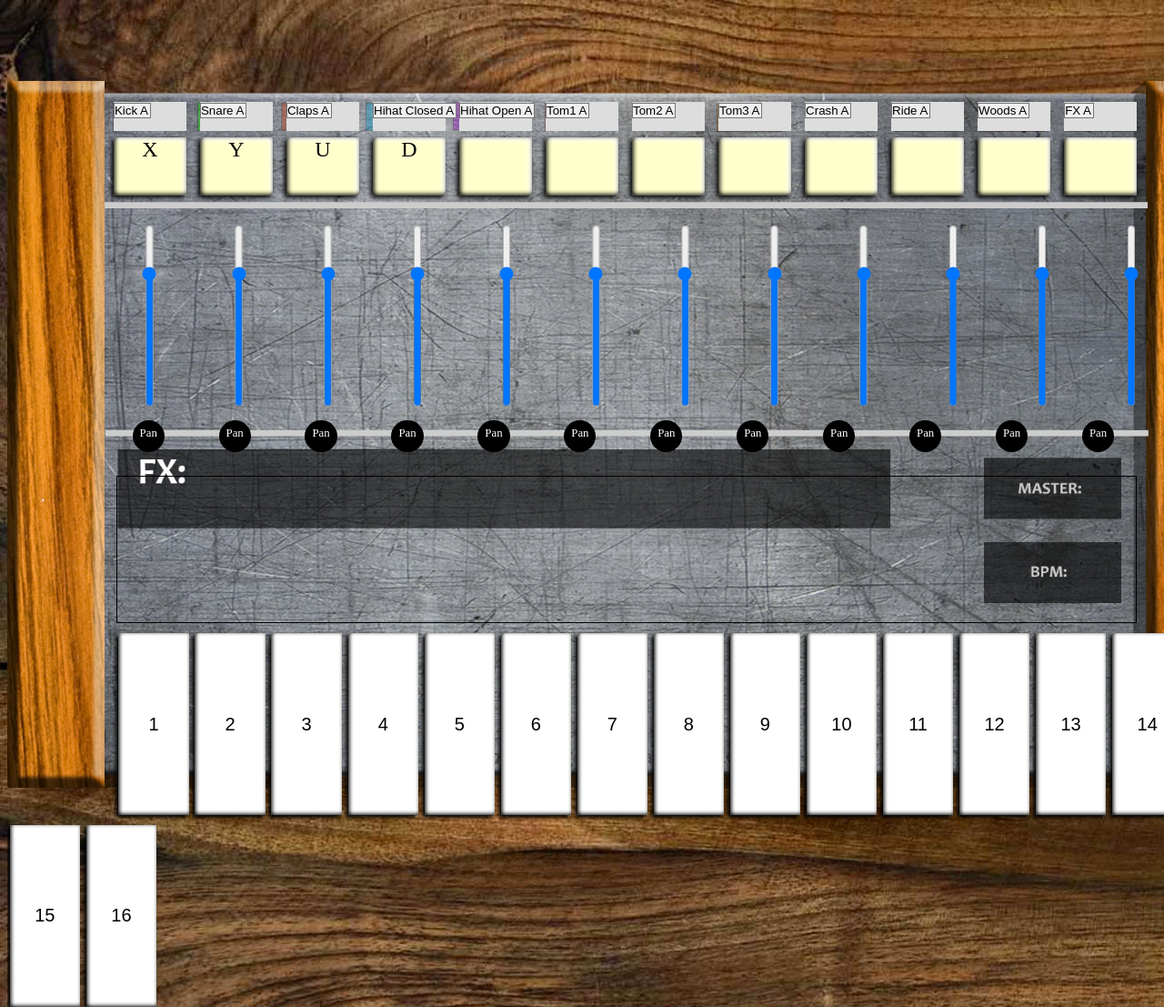
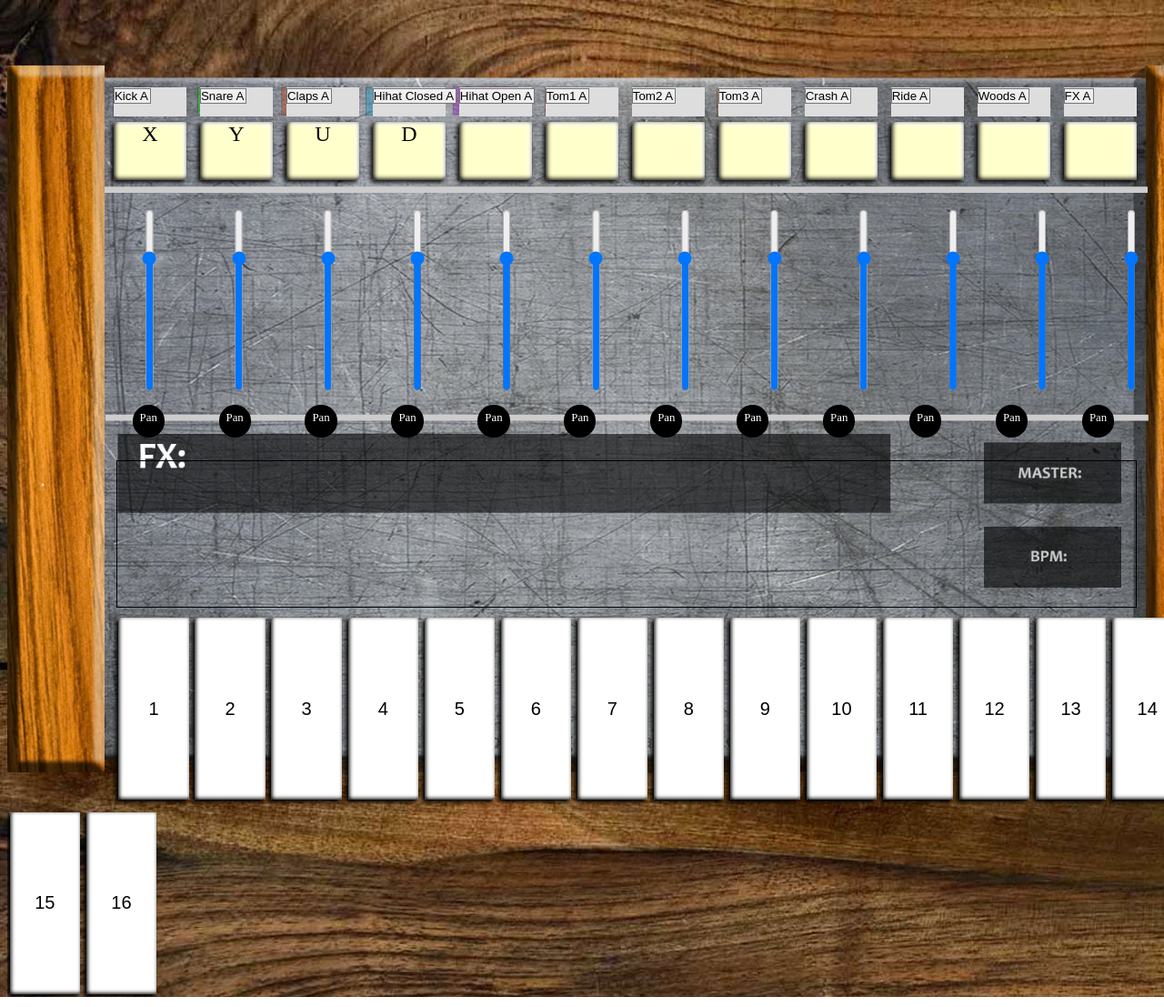
Before and after one commit to Phewz/prg, a PHP site: page / in a window 1280 px wide; the page is wider, and only the part inside the window is pictured. Shown: that part at 91% size. Run offline with PHP 8.4, Linux system fonts and the light colour scheme.

Commit message:
Margins Update

```diff
--- a/css/screen.css
+++ b/css/screen.css
@@ -24,12 +24,12 @@ body {
 
 #devicebody{
 	background-image: url("../images/Gui-Skizze02.png");
-	background-size: 85em;
+	background-size: 100%;
 	background-repeat: no-repeat;
 	height: 50em;
 	width: 85em;
 	margin: auto;
-	margin-top: 5em;
+	margin-top: 5%;
 }
 
 #devicecontent{
@@ -46,7 +46,7 @@ body {
 .dropDowns{
 	display: inline-block;
 	height: 2em;
-	width: 5em;
+	width: 5.88%;
 	background-color: #ddd;
 	margin-top: 1.8%;
 	margin-bottom: 0.5%;
@@ -145,6 +145,7 @@ input[type=range][orient=vertical]{
 	border-radius: 0.1em;
 	margin-top: 0.8%;
 	margin-left: 0.2%;
+	margin-bottom: 0.2%;
 	outline: none;
 	border: 0;
 	-webkit-box-shadow: -0.2em 0.2em 0.3em #000000, inset 0.1em -0.1em 0.3em #000000, inset -0.2em 0.2em 0.3em #fffffc;
```
